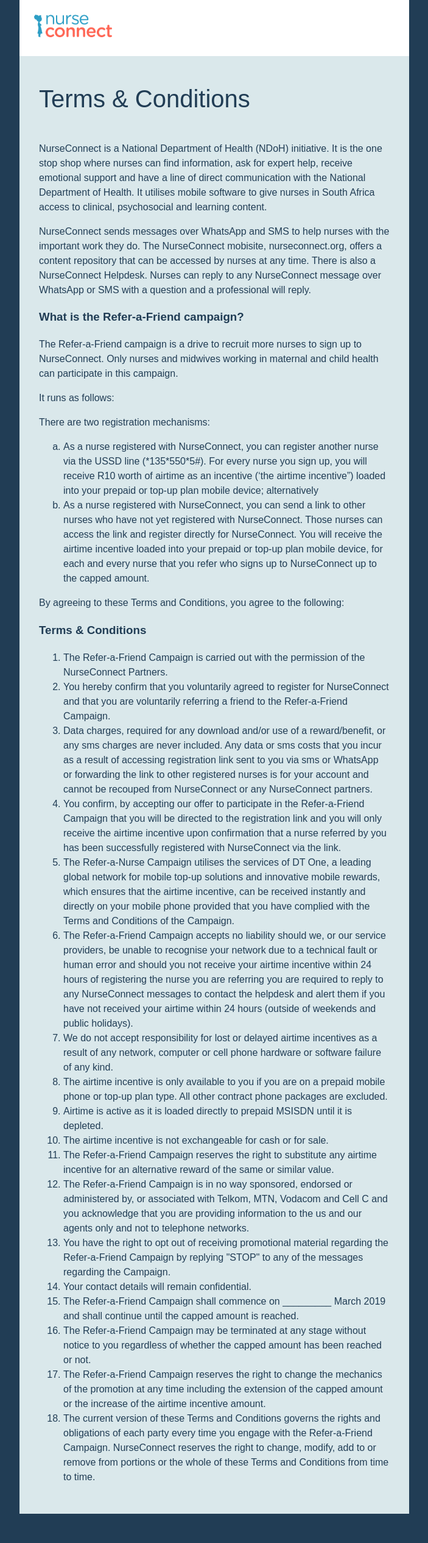
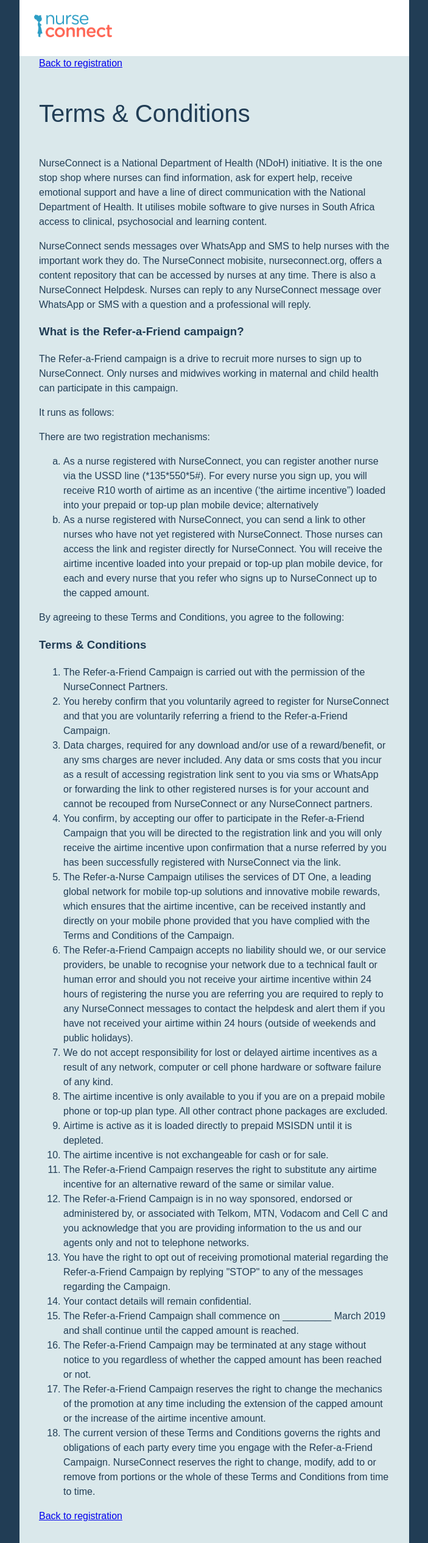
Before and after one commit to praekeltfoundation/nurseconnect-registration, a Django app: page /terms_and_conditions/ in a window 1280 px wide. Shown: the whole page at 61% size, without its empty margins (288-991 px from the left). Before the commit the page ends 2483 px from the top, so only its background shows below. Run offline with Django 3.2, Linux system fonts and the light colour scheme; parts of the project's set-up code (start-up, migrations or seed data) failed here and were passed over.

Commit message:
Add links on terms and conditions to go back to the registration

```diff
--- a/templates/terms_and_conditions.html
+++ b/templates/terms_and_conditions.html
@@ -1,6 +1,7 @@
 {% extends "base.html" %}
 
 {% block content %}
+  <a href="{% url "registrations:registration-details" %}">Back to registration</a>
   <h1>Terms & Conditions</h1>
 
   <p>NurseConnect is a National Department of Health (NDoH) initiative. It is the one stop shop where nurses can find information, ask for expert help, receive emotional support and have a line of direct communication with the National Department of Health. It utilises mobile software to give nurses in South Africa access to clinical, psychosocial and learning content. </p>
@@ -43,4 +44,5 @@
     <li>The Refer-a-Friend Campaign reserves the right to change the mechanics of the promotion at any time including the extension of the capped amount or the increase of the airtime incentive amount. </li>
     <li>The current version of these Terms and Conditions governs the rights and obligations of each party every time you engage with the Refer-a-Friend Campaign. NurseConnect reserves the right to change, modify, add to or remove from portions or the whole of these Terms and Conditions from time to time.</li>
   </ol>
+  <a href="{% url "registrations:registration-details" %}">Back to registration</a>
 {% endblock content %}
```
